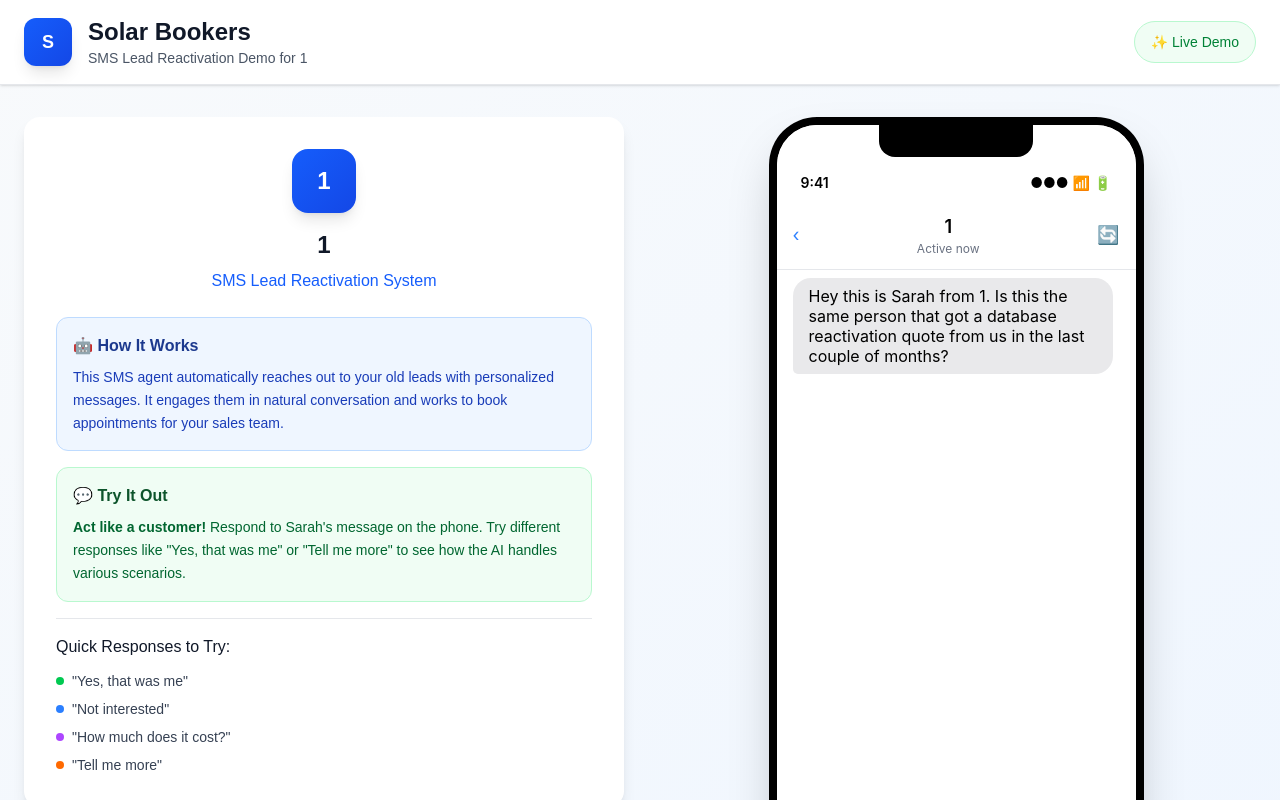
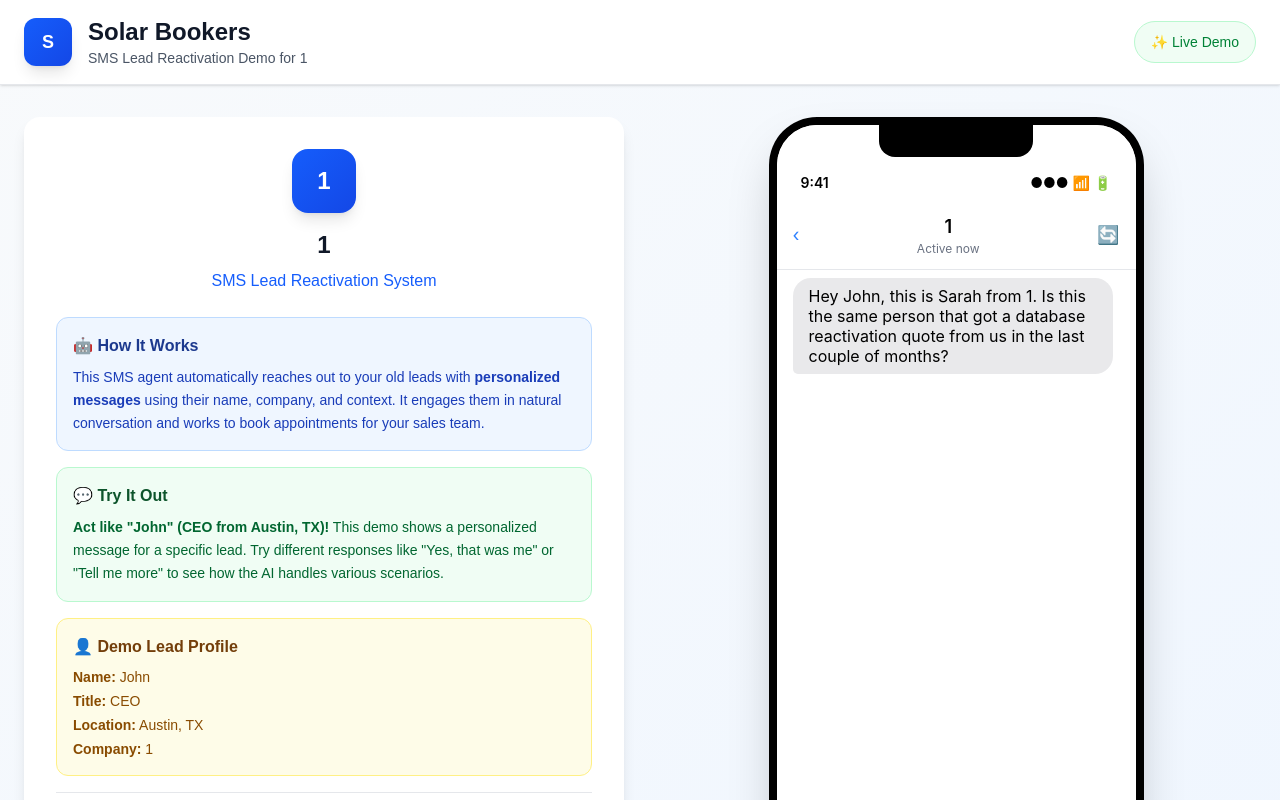
Before and after one commit to YallaPapi/solar-lead-system, a Next.js app: page /1 in a window 1280 px wide. Shown: the top 800 px of the page. Built offline with nearby package versions, Linux system fonts and the light colour scheme.

Commit message:
✅ PERSONALIZED DEMO: Add realistic lead data

```diff
--- a/app/[company]/page.tsx
+++ b/app/[company]/page.tsx
@@ -39,9 +39,17 @@
 
   useEffect(() => {
     if (company) {
+      // Sample lead data for demo purposes
+      const sampleLeadData = {
+        firstName: 'John',
+        title: 'CEO',
+        city: 'Austin',
+        state: 'TX'
+      };
+
       const openingMessage: Message = {
         role: 'assistant',
-        content: `Hey this is Sarah from ${formatCompanyName(company)}. Is this the same person that got a database reactivation quote from us in the last couple of months?`,
+        content: `Hey ${sampleLeadData.firstName}, this is Sarah from ${formatCompanyName(company)}. Is this the same person that got a database reactivation quote from us in the last couple of months?`,
         timestamp: new Date()
       };
       setMessages([openingMessage]);
@@ -151,7 +159,7 @@
                 <div className="bg-blue-50 border border-blue-200 rounded-xl p-4">
                   <h3 className="font-semibold text-blue-900 mb-2">🤖 How It Works</h3>
                   <p className="text-blue-800 text-sm leading-relaxed">
-                    This SMS agent automatically reaches out to your old leads with personalized messages.
+                    This SMS agent automatically reaches out to your old leads with <strong>personalized messages</strong> using their name, company, and context.
                     It engages them in natural conversation and works to book appointments for your sales team.
                   </p>
                 </div>
@@ -159,9 +167,19 @@
                 <div className="bg-green-50 border border-green-200 rounded-xl p-4">
                   <h3 className="font-semibold text-green-900 mb-2">💬 Try It Out</h3>
                   <p className="text-green-800 text-sm leading-relaxed">
-                    <strong>Act like a customer!</strong> Respond to Sarah's message on the phone.
+                    <strong>Act like "John" (CEO from Austin, TX)!</strong> This demo shows a personalized message for a specific lead.
                     Try different responses like "Yes, that was me" or "Tell me more" to see how the AI handles various scenarios.
                   </p>
+                </div>
+
+                <div className="bg-yellow-50 border border-yellow-200 rounded-xl p-4">
+                  <h3 className="font-semibold text-yellow-900 mb-2">👤 Demo Lead Profile</h3>
+                  <div className="text-yellow-800 text-sm space-y-1">
+                    <div><strong>Name:</strong> John</div>
+                    <div><strong>Title:</strong> CEO</div>
+                    <div><strong>Location:</strong> Austin, TX</div>
+                    <div><strong>Company:</strong> {formatCompanyName(company)}</div>
+                  </div>
                 </div>
 
                 <div className="border-t border-gray-200 pt-4">
```
